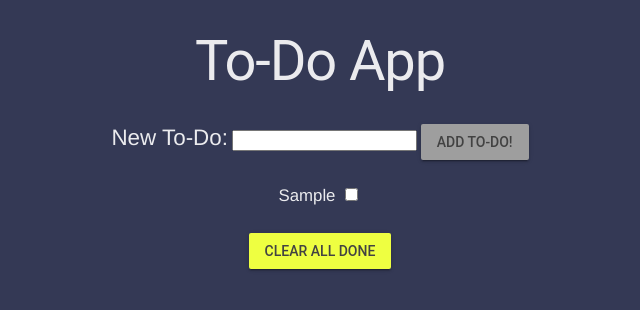
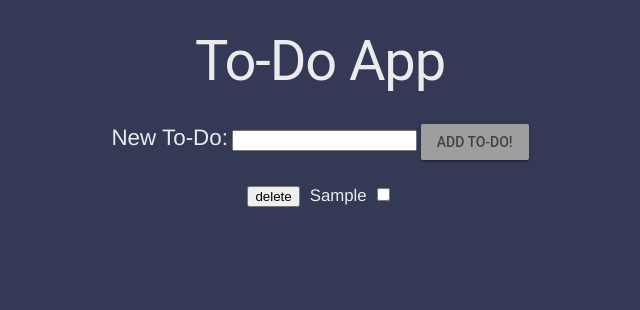
Before and after one commit to shelbymollineaux/to-do-app, a plain HTML site: page index.html in a window 1280 px wide. Both pictures are taken after typing "Sample" into the empty fields and a click on the button "ADD TO-DO!". Shown: the whole page, without its empty margins (320-960 px from the left). Drawn offline with nearby package versions, Linux system fonts and the light colour scheme.

Commit message:
adding logic for delete button

```diff
--- a/app.js
+++ b/app.js
@@ -1,5 +1,8 @@
+
+
 function onReady() {
-  const toDos = [];
+  let id = 0;
+  let toDos = [];
   const addToDoForm = document.getElementById('addToDoForm');
 
   function createNewToDo() {
@@ -8,8 +11,11 @@ function onReady() {
 
     toDos.push({
       title: newToDoText.value,
-      complete: false
+      complete: false,
+      id: id
     });
+
+    id = id + 1;
 
     newToDoText.value = '' ;
 
@@ -18,6 +24,7 @@ function onReady() {
 
   function renderTheUI() {
     const toDoList = document.getElementById('toDoList');
+    let id = 0;
 
     toDoList.textContent = '';
 
@@ -28,6 +35,19 @@ function onReady() {
 
       newLi.textContent = toDo.title;
 
+      const deleteButton = document.createElement('button');
+      deleteButton.innerText = "delete";
+      deleteButton.value = id;
+      id = id + 1;
+      deleteButton.addEventListener('click', event => {
+        toDos = toDos.filter(todo =>
+            todo.id != deleteButton.value
+
+        );
+        renderTheUI();
+      })
+
+      newLi.prepend(deleteButton);
       toDoList.appendChild(newLi);
       newLi.appendChild(checkbox);
     });
--- a/index.html
+++ b/index.html
@@ -22,9 +22,6 @@
     </ul>
     </section>
 
-    <button id="clear" class="mdl-button mdl-js-button mdl-button--raised mdl-button--accent">Clear all Done
-    </button>
-
     <script src="app.js"></script>
   </body>
 </html>
```
